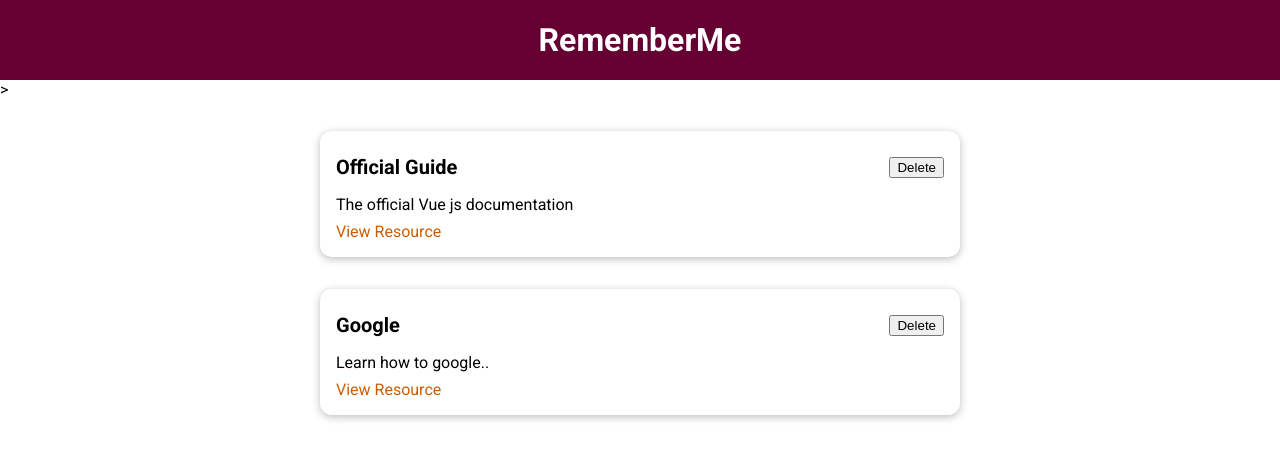
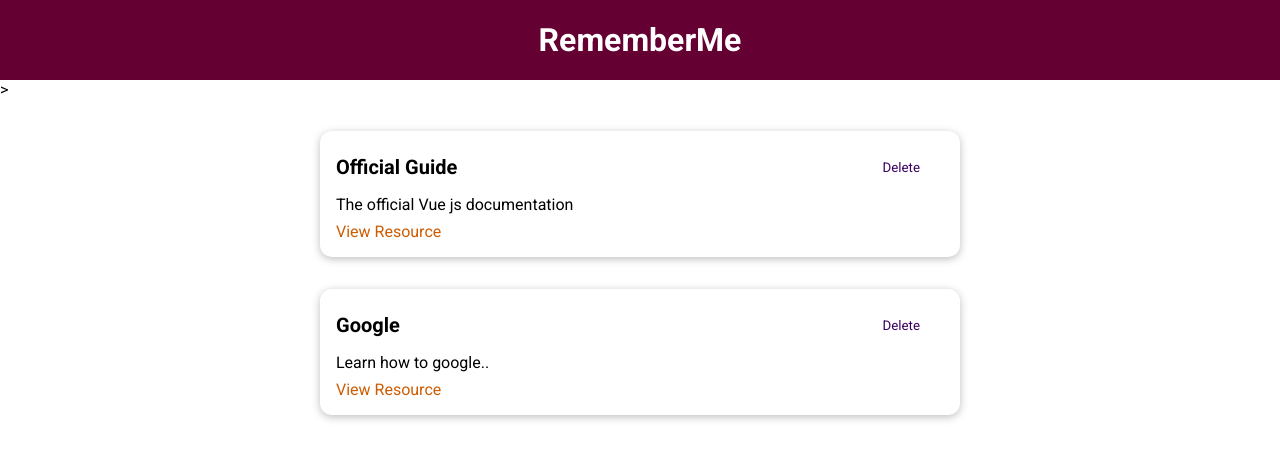
Before and after one commit to HassanKhan123/learning-resources-app, a Vue app: page / in a window 1280 px wide. Shown: the top 460 px of the page. Built offline with nearby package versions, Linux system fonts and the light colour scheme.

Commit message:
baseButton component added

```diff
--- /dev/null
+++ b/src/components/UI/BaseButton.vue
@@ -0,0 +1,39 @@
+<template>
+  <button :type="type" :class="mode">
+    <slot></slot>
+  </button>
+</template>
+
+<script>
+export default {
+  props: ['type', 'mode'],
+};
+</script>
+
+<style scoped>
+button {
+  padding: 0.75rem 1.5rem;
+  font-family: inherit;
+  background-color: #3a0061;
+  border: 1px solid #3a0061;
+  color: white;
+  cursor: pointer;
+}
+
+button:hover,
+button:active {
+  background-color: #270041;
+  border-color: #270041;
+}
+
+.flat {
+  background-color: transparent;
+  color: #3a0061;
+  border: none;
+}
+
+.flat:hover,
+.flat:active {
+  background-color: #edd2ff;
+}
+</style>
--- a/src/components/learning-resources/LearningResource.vue
+++ b/src/components/learning-resources/LearningResource.vue
@@ -3,12 +3,12 @@
     <base-card>
       <header>
         <h3>{{ title }}</h3>
-        <button>Delete</button>
+        <base-button mode="flat">Delete</base-button>
       </header>
 
       <p>{{ description }}</p>
       <nav>
-        <a :href="link">View Resource</a>
+        <a :href="link"> View Resource</a>
       </nav>
     </base-card>
   </li>
--- a/src/main.js
+++ b/src/main.js
@@ -2,7 +2,10 @@
 
 import App from './App';
 import BaseCard from './components/UI/BaseCard.vue';
+import BaseButton from './components/UI/BaseButton.vue';
 
 const app = createApp(App);
 app.component('base-card', BaseCard);
+app.component('base-button', BaseButton);
+
 app.mount('#app');
```
